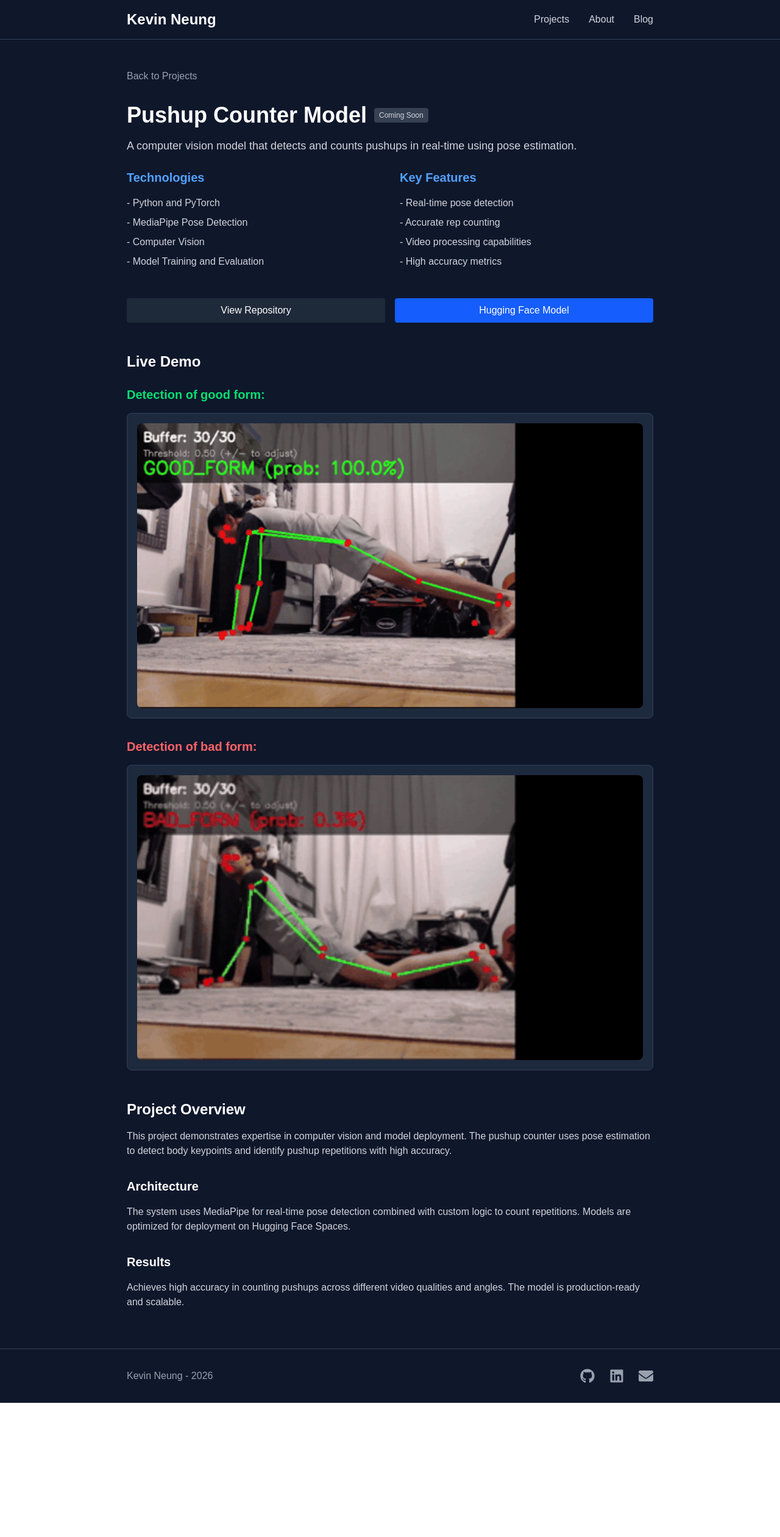
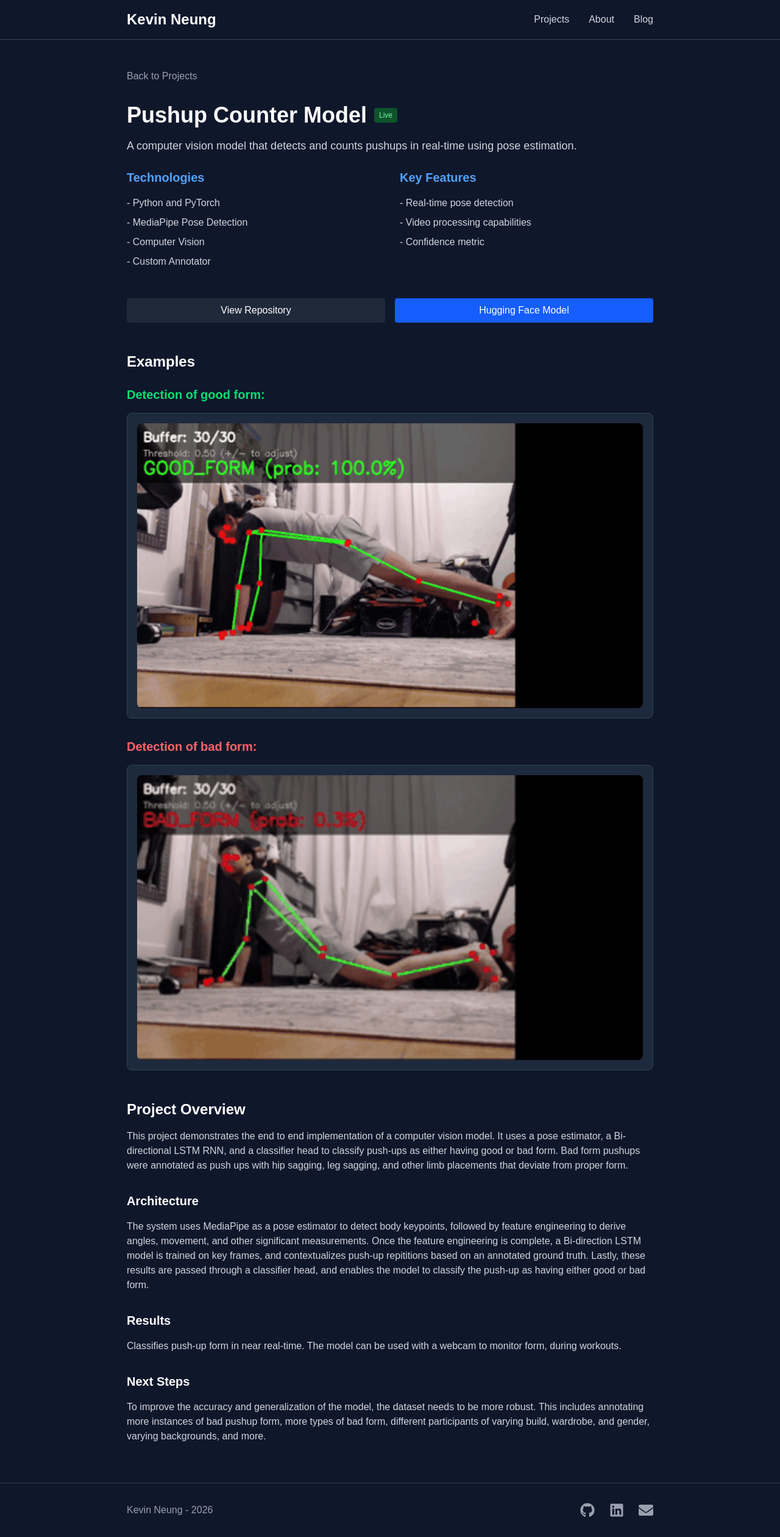
Before and after one commit to kevinneung/kevinneung.github.io, a Next.js app: page /projects/pushup-form-classification in a window 1280 px wide. Shown: the whole page at 61% size. Before the commit the page ends 2300 px from the top, so only its background shows below. Built offline with nearby package versions, Linux system fonts and the light colour scheme.

Commit message:
Adjusted project language
-increased verbosity of description
-bugfixed status to match main project status (live)

```diff
--- a/app/projects/pushup-form-classification/page.tsx
+++ b/app/projects/pushup-form-classification/page.tsx
@@ -19,8 +19,8 @@ export default function PushupProjectPage() {
         <div className="mb-12">
           <div className="flex items-center gap-3 mb-4">
             <h1 className="text-4xl font-bold text-white">Pushup Counter Model</h1>
-            <span className="text-xs px-2 py-1 rounded bg-gray-700 text-gray-300">
-              Coming Soon
+            <span className="text-xs px-2 py-1 rounded bg-green-900 text-green-300">
+              Live
             </span>
           </div>
           <p className="text-gray-300 text-lg mb-6">
@@ -35,7 +35,7 @@ export default function PushupProjectPage() {
                 <li>- Python and PyTorch</li>
                 <li>- MediaPipe Pose Detection</li>
                 <li>- Computer Vision</li>
-                <li>- Model Training and Evaluation</li>
+                <li>- Custom Annotator</li>
               </ul>
             </div>
 
@@ -43,9 +43,8 @@ export default function PushupProjectPage() {
               <h3 className="text-xl font-semibold text-blue-400 mb-4">Key Features</h3>
               <ul className="text-gray-300 space-y-2">
                 <li>- Real-time pose detection</li>
-                <li>- Accurate rep counting</li>
                 <li>- Video processing capabilities</li>
-                <li>- High accuracy metrics</li>
+                <li>- Confidence metric</li>
               </ul>
             </div>
           </div>
@@ -72,7 +71,7 @@ export default function PushupProjectPage() {
 
         {/* Demo Section */}
         <div className="mb-12">
-          <h2 className="text-2xl font-bold text-white mb-6">Live Demo</h2>
+          <h2 className="text-2xl font-bold text-white mb-6">Examples</h2>
 
           {/* Good Form Detection */}
           <div className="mb-8">
@@ -103,21 +102,31 @@ export default function PushupProjectPage() {
         <div className="prose prose-invert max-w-none">
           <h2 className="text-2xl font-bold text-white mb-4">Project Overview</h2>
           <p className="text-gray-300 mb-4">
-            This project demonstrates expertise in computer vision and model deployment.
-            The pushup counter uses pose estimation to detect body keypoints and identify
-            pushup repetitions with high accuracy.
+            This project demonstrates the end to end implementation of a computer vision model. It uses a pose estimator, a Bi-directional LSTM RNN, and a
+            classifier head to classify  push-ups as either having good or bad form. Bad form pushups were annotated as push ups with hip sagging, leg sagging, and other
+            limb placements that deviate from proper form.
+
           </p>
 
           <h3 className="text-xl font-semibold text-white mt-8 mb-4">Architecture</h3>
           <p className="text-gray-300 mb-4">
-            The system uses MediaPipe for real-time pose detection combined with custom
-            logic to count repetitions. Models are optimized for deployment on Hugging Face Spaces.
+            The system uses MediaPipe as a pose estimator to detect body keypoints, followed by
+            feature engineering to derive angles, movement, and other significant measurements. Once the
+            feature engineering is complete, a Bi-direction LSTM model is trained on key frames, and
+            contextualizes push-up repititions based on an annotated ground truth. Lastly, these results are passed through a
+            classifier head, and enables the model to classify the push-up as having either good or bad form.
           </p>
 
           <h3 className="text-xl font-semibold text-white mt-8 mb-4">Results</h3>
           <p className="text-gray-300 mb-4">
-            Achieves high accuracy in counting pushups across different video qualities
-            and angles. The model is production-ready and scalable.
+            Classifies push-up form in near real-time. The model can be used with a webcam to monitor form, during workouts.
+          </p>
+
+          <h3 className="text-xl font-semibold text-white mt-8 mb-4">Next Steps</h3>
+          <p className="text-gray-300 mb-4">
+            To improve the accuracy and generalization of the model, the dataset needs to be more robust.
+            This includes annotating more instances of bad pushup form, more types of bad form, different participants of varying build, wardrobe, and gender,
+            varying backgrounds, and more.
           </p>
         </div>
       </div>
```
